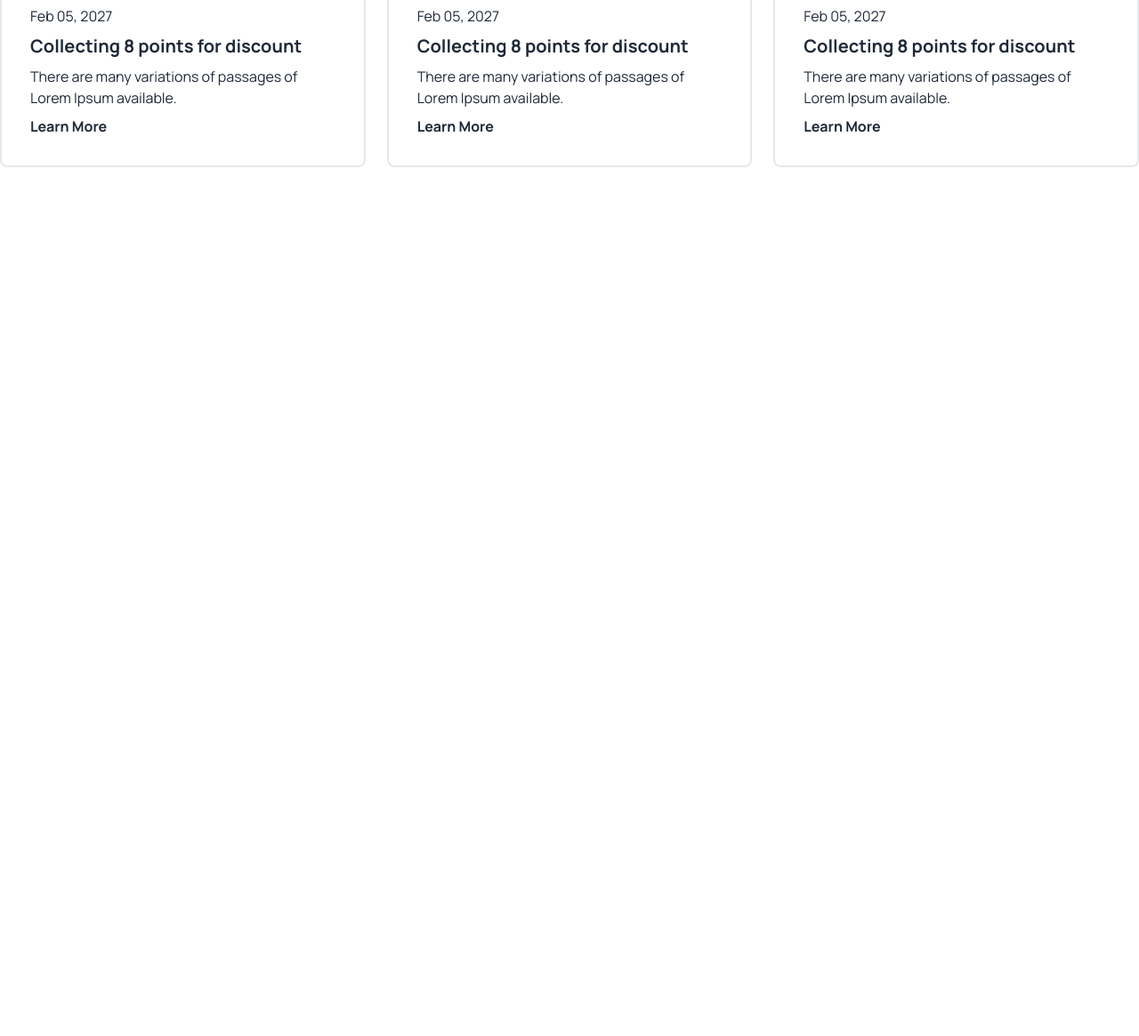
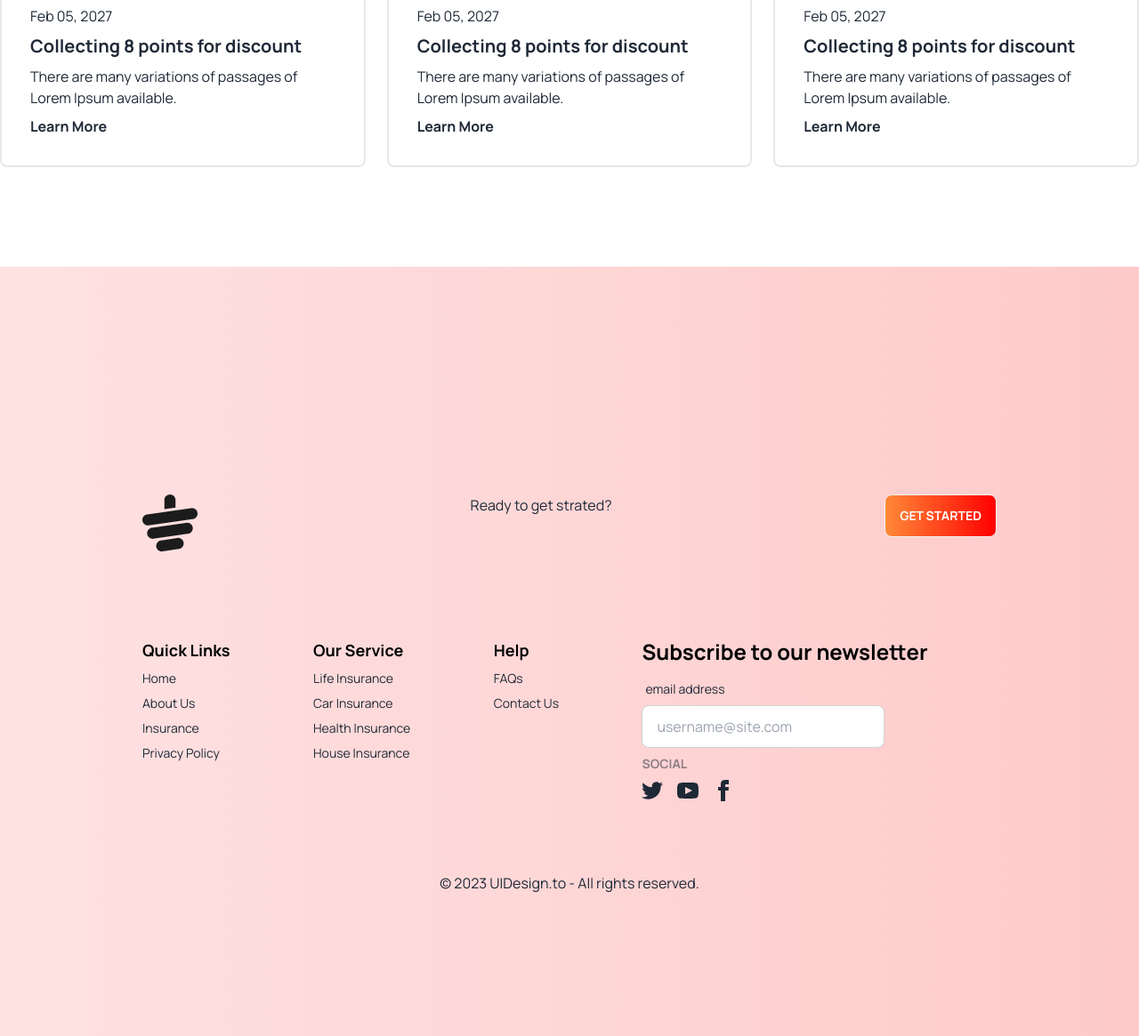
Before and after one commit to fuadhasan05/tea-house-with-daisyUI, a plain HTML site: page index.html in a window 1280 px wide. Shown: the part 3054-4219 px from the top of the page at 89% size. Before the commit the page ends 3354 px from the top, so only its background shows below. Drawn offline with nearby package versions, Linux system fonts and the light colour scheme.

Commit message:
added footer section

```diff
--- a/index.html
+++ b/index.html
@@ -216,7 +216,8 @@
             <h2 class=" font-extrabold text-5xl mb-5">
                 News & Events
             </h2>
-            <p class="max-w-4xl mx-auto">There are many variations of passages of Lorem Ipsum available, but the majority have suffered alteration
+            <p class="max-w-4xl mx-auto">There are many variations of passages of Lorem Ipsum available, but the
+                majority have suffered alteration
                 in some form, by injected humour, or randomised words which don't look even slightly believable. </p>
 
             <!-- news container -->
@@ -262,7 +263,71 @@
         </section>
     </main>
 
+    <footer class="p-40 bg-gradient-to-r from-red-100 to-red-200 text-base-content">
+        <div class="flex justify-between my-24">
+            <img src="images/cup.png" alt="">
+            <p>Ready to get strated?</p>
+            <button class="btn text-white bg-gradient-to-r from-[#FF8938] to-[#F00]">Get Started</button>
+        </div>
+        <div class="footer ">
+            <nav>
+                <header class=" text-black text-lg font-bold">Quick Links</header>
+                <a class="link link-hover">Home</a>
+                <a class="link link-hover">About Us</a>
+                <a class="link link-hover">Insurance</a>
+                <a class="link link-hover">Privacy Policy</a>
+            </nav>
+            <nav>
+                <header class="text-black text-lg font-bold">Our Service</header>
+                <a class="link link-hover">Life Insurance</a>
+                <a class="link link-hover">Car Insurance</a>
+                <a class="link link-hover">Health Insurance</a>
+                <a class="link link-hover">House Insurance</a>
+            </nav>
+            <nav>
+                <header class="text-black text-lg font-bold">Help</header>
+                <a class="link link-hover">FAQs</a>
+                <a class="link link-hover">Contact Us</a>
+            </nav>
+            <form>
+                <header class="text-black text-2xl font-bold">Subscribe to our newsletter</header>
+                <fieldset class="form-control ">
+                    <label class="label">
+                        <span class="label-text">email address</span>
+                    </label>
+                    <div class="relative">
+                        <input type="text" placeholder="username@site.com" class="input input-bordered w-full pr-16" />
+                    </div>
+                </fieldset>
+                <nav>
+                    <header class="footer-title">Social</header>
+                    <div class="grid grid-flow-col gap-4">
+                        <a><svg xmlns="http://www.w3.org/2000/svg" width="24" height="24" viewBox="0 0 24 24"
+                                class="fill-current">
+                                <path
+                                    d="M24 4.557c-.883.392-1.832.656-2.828.775 1.017-.609 1.798-1.574 2.165-2.724-.951.564-2.005.974-3.127 1.195-.897-.957-2.178-1.555-3.594-1.555-3.179 0-5.515 2.966-4.797 6.045-4.091-.205-7.719-2.165-10.148-5.144-1.29 2.213-.669 5.108 1.523 6.574-.806-.026-1.566-.247-2.229-.616-.054 2.281 1.581 4.415 3.949 4.89-.693.188-1.452.232-2.224.084.626 1.956 2.444 3.379 4.6 3.419-2.07 1.623-4.678 2.348-7.29 2.04 2.179 1.397 4.768 2.212 7.548 2.212 9.142 0 14.307-7.721 13.995-14.646.962-.695 1.797-1.562 2.457-2.549z">
+                                </path>
+                            </svg></a>
+                        <a><svg xmlns="http://www.w3.org/2000/svg" width="24" height="24" viewBox="0 0 24 24"
+                                class="fill-current">
+                                <path
+                                    d="M19.615 3.184c-3.604-.246-11.631-.245-15.23 0-3.897.266-4.356 2.62-4.385 8.816.029 6.185.484 8.549 4.385 8.816 3.6.245 11.626.246 15.23 0 3.897-.266 4.356-2.62 4.385-8.816-.029-6.185-.484-8.549-4.385-8.816zm-10.615 12.816v-8l8 3.993-8 4.007z">
+                                </path>
+                            </svg></a>
+                        <a><svg xmlns="http://www.w3.org/2000/svg" width="24" height="24" viewBox="0 0 24 24"
+                                class="fill-current">
+                                <path
+                                    d="M9 8h-3v4h3v12h5v-12h3.642l.358-4h-4v-1.667c0-.955.192-1.333 1.115-1.333h2.885v-5h-3.808c-3.596 0-5.192 1.583-5.192 4.615v3.385z">
+                                </path>
+                            </svg></a>
+                    </div>
+                </nav>
+            </form>
+        </div>
+        <div>
+            <p class="mt-20 text-center">© 2023 UIDesign.to - All rights reserved.</p>
+        </div>
+    </footer>
 
 </body>
-
 </html>
```
Lines whose indentation alone changed are shown as unchanged.
